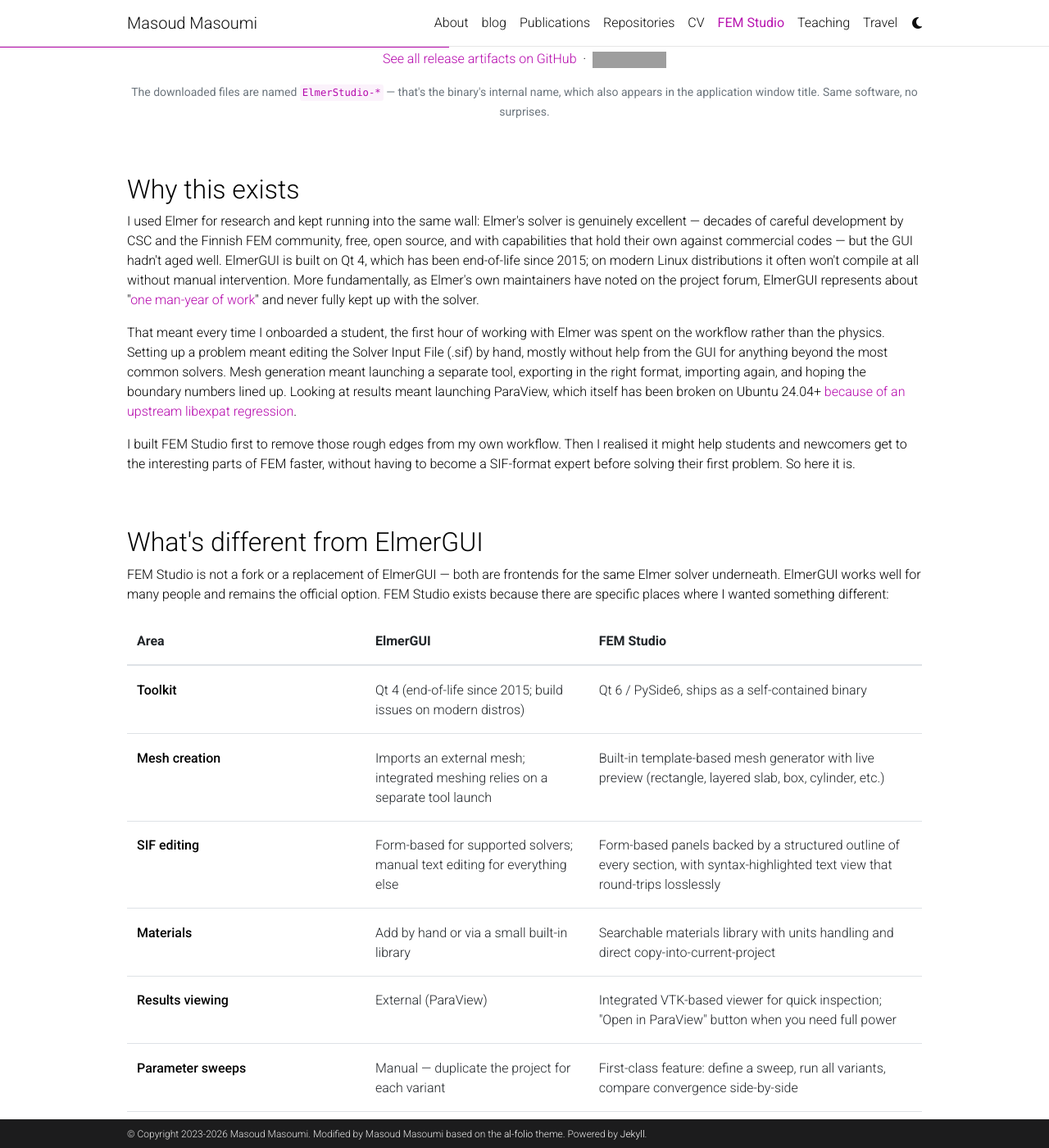
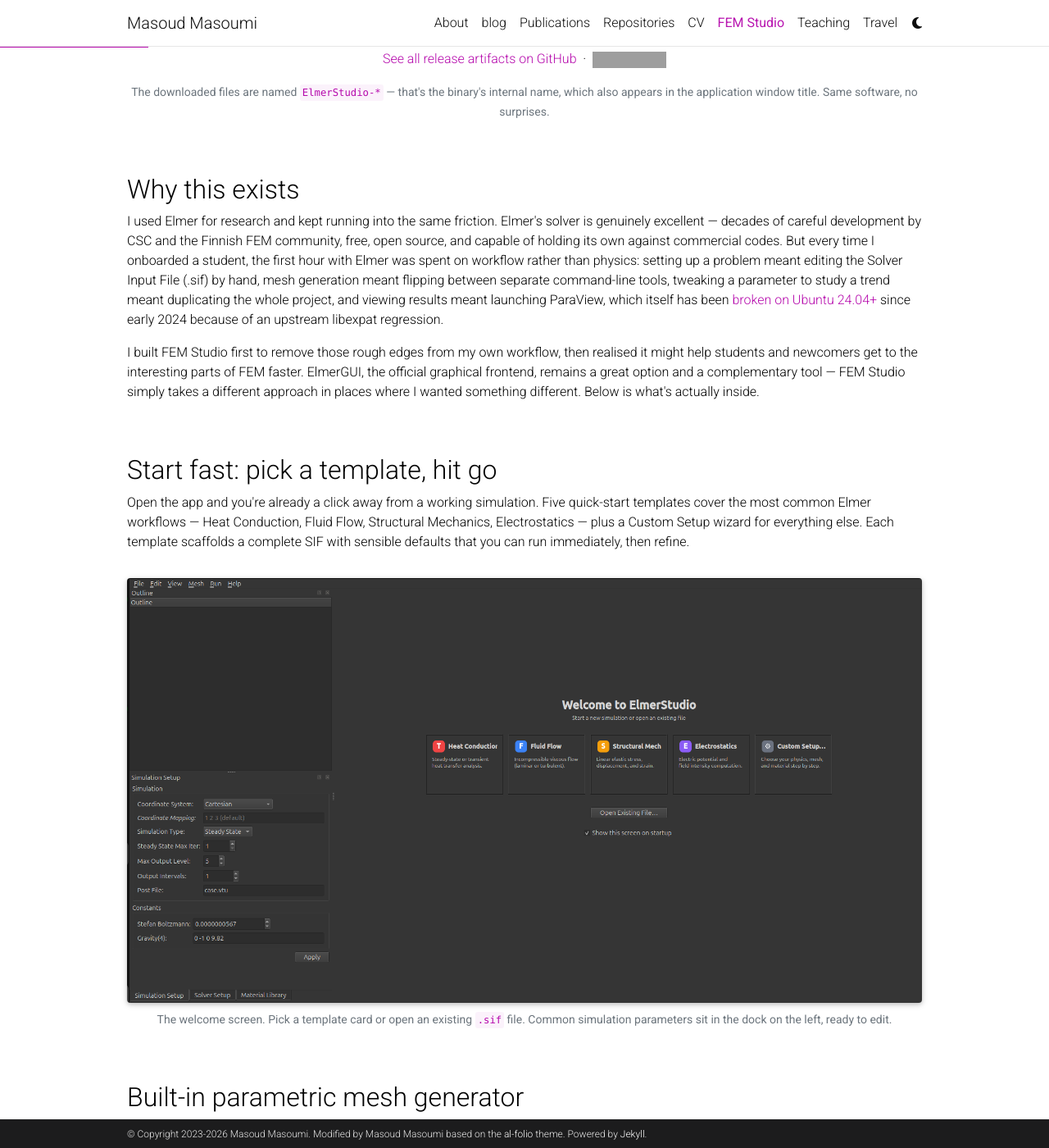
Before and after one commit to MasoudMiM/masoudmim.github.io, a Jekyll site: the page built from _pages/femstudio.md, in a window 1280 px wide and 1400 px high, scrolled down 533 px. Shown: the whole window at 82% size. Built offline with Jekyll 4.4.1, drawn with Linux system fonts in a browser that asks for light colours; comment, search, counter and statistics services are not loaded; a style sheet for code colours, icons or effects is not loaded; some of the changed text lies outside the part shown; grey boxes are pictures that could not be loaded.

Commit message:
Add FEM Studio project page with screenshots

```diff
--- a/_pages/femstudio.md
+++ b/_pages/femstudio.md
@@ -4,18 +4,20 @@ permalink: /femstudio/
 title: FEM Studio
 nav: true
 nav_order: 5
-description: A modern desktop GUI for Elmer FEM, born from research frustration and shared in case it's useful to anyone else.
+description: A modern desktop GUI for the Elmer FEM solver, born from research frustration and shared in case it's useful to anyone else.
 ---
 
-<!--
-  Page tone: personal & humble.  Two-tier naming convention adopted
-  for FEM Studio: "FEM Studio" everywhere user-facing on the web,
-  while the underlying binary keeps its original "ElmerStudio" name
-  (which is what they'll see in their downloads folder, --version
-  output, and the application window title bar).  The third paragraph
-  of the "Why this exists" section names this explicitly so observant
-  users aren't confused.
--->
+{% comment %}
+  Page tone: personal & humble. Two-tier naming: brand "FEM Studio"
+  on the website, binary "ElmerStudio" in downloads / window title /
+  --version output. Screenshots lead each section so users can see
+  the actual app before reading prose about it.
+
+  Note for future-me: Jekyll evaluates Liquid tags inside HTML
+  comments (it parses Liquid before HTML). Use {% raw %}{ % comment %}{% endraw %}
+  blocks (like this one) for documentation that mentions other
+  Liquid tags — that way the parser just skips the whole region.
+{% endcomment %}
 
 <div class="row mt-4">
   <div class="col-md-12">
@@ -32,17 +34,7 @@ description: A modern desktop GUI for Elmer FEM, born from research frustration
 
 <!-- ===========================================================
      Downloads
-     ===========================================================
-     Direct links to the public release repo.  GitHub's
-     /releases/latest endpoint redirects to the most recent
-     release, so we don't have to update version numbers here
-     when shipping a new build.
-
-     Note: the BINARY filenames still have "ElmerStudio-" prefix
-     (that's the internal name of the underlying executable).
-     Users see this in their downloads folder.  Reassuring them
-     in the file-name notes column avoids confusion.
--->
+     =========================================================== -->
 <div class="row mt-4">
   <div class="col-md-12">
     <h2>Download</h2>
@@ -91,17 +83,6 @@ description: A modern desktop GUI for Elmer FEM, born from research frustration
   </div>
 </div>
 
-<!-- Optional: a hero screenshot.  Drop your screenshot at
-     assets/img/femstudio/hero.png and uncomment.  The figure.liquid
-     include is al-folio's standard image helper.
-
-<div class="row mt-4">
-  <div class="col-md-12">
-    {% include figure.liquid path="assets/img/femstudio/hero.png" class="img-fluid rounded z-depth-1" zoomable=true caption="The main editor view, showing the SIF outline, structured form panel, and integrated mesh / results viewers." %}
-  </div>
-</div>
--->
-
 <!-- ===========================================================
      Why this exists
      =========================================================== -->
@@ -109,124 +90,260 @@ description: A modern desktop GUI for Elmer FEM, born from research frustration
   <div class="col-md-12">
     <h2>Why this exists</h2>
     <p>
-      I used Elmer for research and kept running into the same wall:
+      I used Elmer for research and kept running into the same friction.
       Elmer's solver is genuinely excellent — decades of careful
       development by CSC and the Finnish FEM community, free, open
-      source, and with capabilities that hold their own against
-      commercial codes — but the GUI hadn't aged well.  ElmerGUI is
-      built on Qt 4, which has been end-of-life since 2015; on
-      modern Linux distributions it often won't compile at all
-      without manual intervention.  More fundamentally, as
-      Elmer's own maintainers have noted on the project forum,
-      ElmerGUI represents about
-      "<a href="http://www.elmerfem.org/forum/viewtopic.php?f=4&t=3485" target="_blank" rel="noopener">one man-year of work</a>"
-      and never fully kept up with the solver.
-    </p>
-    <p>
-      That meant every time I onboarded a student, the first hour of
-      working with Elmer was spent on the workflow rather than the
-      physics.  Setting up a problem meant editing the Solver Input
-      File (.sif) by hand, mostly without help from the GUI for
-      anything beyond the most common solvers.  Mesh generation
-      meant launching a separate tool, exporting in the right
-      format, importing again, and hoping the boundary numbers
-      lined up.  Looking at results meant launching ParaView,
-      which itself has been broken on Ubuntu 24.04+
-      <a href="https://discourse.paraview.org/t/im-using-ubuntu-and-i-am-unable-to-open-a-vtp-vtu-vti-file-that-was-working-previously/15517" target="_blank" rel="noopener">because of an upstream libexpat regression</a>.
+      source, and capable of holding its own against commercial codes.
+      But every time I onboarded a student, the first hour with Elmer
+      was spent on workflow rather than physics: setting up a problem
+      meant editing the Solver Input File (.sif) by hand, mesh
+      generation meant flipping between separate command-line tools,
+      tweaking a parameter to study a trend meant duplicating the whole
+      project, and viewing results meant launching ParaView, which
+      itself has been
+      <a href="https://discourse.paraview.org/t/im-using-ubuntu-and-i-am-unable-to-open-a-vtp-vtu-vti-file-that-was-working-previously/15517" target="_blank" rel="noopener">broken on Ubuntu 24.04+</a>
+      since early 2024 because of an upstream libexpat regression.
     </p>
     <p>
       I built FEM Studio first to remove those rough edges from my own
-      workflow.  Then I realised it might help students and newcomers
-      get to the interesting parts of FEM faster, without having to
-      become a SIF-format expert before solving their first problem.
-      So here it is.
+      workflow, then realised it might help students and newcomers get
+      to the interesting parts of FEM faster.  ElmerGUI, the official
+      graphical frontend, remains a great option and a complementary
+      tool — FEM Studio simply takes a different approach in places
+      where I wanted something different.  Below is what's actually
+      inside.
     </p>
   </div>
 </div>
 
 <!-- ===========================================================
-     What's different
-     ===========================================================
-     Honest comparison with ElmerGUI.  No marketing-speak.
-     Each row is something I can stand behind based on real
-     differences between the two tools.
--->
+     Quick start: welcome screen
+     =========================================================== -->
 <div class="row mt-5">
   <div class="col-md-12">
-    <h2>What's different from ElmerGUI</h2>
+    <h2>Start fast: pick a template, hit go</h2>
     <p>
-      FEM Studio is not a fork or a replacement of ElmerGUI — both are
-      frontends for the same Elmer solver underneath.  ElmerGUI works
-      well for many people and remains the official option.  FEM Studio
-      exists because there are specific places where I wanted something
-      different:
+      Open the app and you're already a click away from a working
+      simulation.  Five quick-start templates cover the most common
+      Elmer workflows — Heat Conduction, Fluid Flow, Structural
+      Mechanics, Electrostatics — plus a Custom Setup wizard for
+      everything else.  Each template scaffolds a complete SIF with
+      sensible defaults that you can run immediately, then refine.
     </p>
+  </div>
+</div>
 
-    <table class="table">
-      <thead>
-        <tr>
-          <th style="width: 30%;">Area</th>
-          <th>ElmerGUI</th>
-          <th>FEM Studio</th>
-        </tr>
-      </thead>
-      <tbody>
-        <tr>
-          <td><strong>Toolkit</strong></td>
-          <td>Qt 4 (end-of-life since 2015; build issues on modern distros)</td>
-          <td>Qt 6 / PySide6, ships as a self-contained binary</td>
-        </tr>
-        <tr>
-          <td><strong>Mesh creation</strong></td>
-          <td>Imports an external mesh; integrated meshing relies on a separate tool launch</td>
-          <td>Built-in template-based mesh generator with live preview (rectangle, layered slab, box, cylinder, etc.)</td>
-        </tr>
-        <tr>
-          <td><strong>SIF editing</strong></td>
-          <td>Form-based for supported solvers; manual text editing for everything else</td>
-          <td>Form-based panels backed by a structured outline of every section, with syntax-highlighted text view that round-trips losslessly</td>
-        </tr>
-        <tr>
-          <td><strong>Materials</strong></td>
-          <td>Add by hand or via a small built-in library</td>
-          <td>Searchable materials library with units handling and direct copy-into-current-project</td>
-        </tr>
-        <tr>
-          <td><strong>Results viewing</strong></td>
-          <td>External (ParaView)</td>
-          <td>Integrated VTK-based viewer for quick inspection; "Open in ParaView" button when you need full power</td>
-        </tr>
-        <tr>
-          <td><strong>Parameter sweeps</strong></td>
-          <td>Manual — duplicate the project for each variant</td>
-          <td>First-class feature: define a sweep, run all variants, compare convergence side-by-side</td>
-        </tr>
-        <tr>
-          <td><strong>"Open in ParaView"</strong></td>
-          <td>Direct launch (broken on systems with libexpat 2.6.0–2.6.2)</td>
-          <td>Re-encodes the VTU on the fly to dodge the libexpat bug, so it just works on Ubuntu 24.04+ out of the box</td>
-        </tr>
-      </tbody>
-    </table>
-
-    <p>
-      <small>
-        If you're a long-time ElmerGUI user with custom solver definitions,
-        complex geometry imports, or a heavy parallel-MPI workflow, I'd
-        suggest sticking with what works.  FEM Studio's sweet spot is
-        students, newcomers, and anyone who wants a faster path from
-        problem statement to first solution.
+<div class="row mt-3">
+  <div class="col-md-12">
+    <img src="{{ '/assets/img/femstudio/welcome.png' | relative_url }}"
+         alt="FEM Studio welcome screen showing five simulation templates and the Simulation Setup form pre-populated with defaults"
+         class="img-fluid rounded z-depth-1">
+    <p class="text-center mt-2">
+      <small class="text-muted">
+        The welcome screen.  Pick a template card or open an existing
+        <code>.sif</code> file.  Common simulation parameters sit in
+        the dock on the left, ready to edit.
       </small>
     </p>
   </div>
 </div>
 
 <!-- ===========================================================
-     Note on what FEM Studio is NOT
-     ===========================================================
-     This section sets honest expectations.  Better to say what's
-     missing up front than to have users discover gaps mid-workflow.
--->
+     Mesh generator
+     =========================================================== -->
+<div class="row mt-5">
+  <div class="col-md-12">
+    <h2>Built-in parametric mesh generator</h2>
+    <p>
+      Mesh creation is integrated.  Nine geometry templates (1D line,
+      2D rectangles, L-shapes, layered slabs, axisymmetric cylinders,
+      polar shells, 3D boxes, hollow and solid cylinders) cover most
+      academic and prototyping cases.  Pick one, dial in the
+      parameters, and a 3D preview updates as you type — no exporting
+      to a separate mesh file format and re-importing.
+    </p>
+    <p>
+      The 2D paint canvas lets you assign material regions and
+      boundary IDs visually before the mesh is ever generated.
+      Coordinate-system conversions (revolve a 2D section into an
+      axisymmetric solid, extrude into 3D) are done through five
+      mapping modes that ship with the app, with no command-line
+      ElmerGrid invocations to remember.
+    </p>
+  </div>
+</div>
+
+<div class="row mt-3">
+  <div class="col-md-12">
+    <img src="{{ '/assets/img/femstudio/mesh_generator.png' | relative_url }}"
+         alt="Mesh generator with subcell controls on the left, 2D paint canvas on the right, and a live 3D preview of the resulting cylinder mesh below"
+         class="img-fluid rounded z-depth-1">
+    <p class="text-center mt-2">
+      <small class="text-muted">
+        Mesh generator: parametric controls, 2D paint canvas for
+        material regions, and a live 3D preview that updates as you
+        change parameters.
+      </small>
+    </p>
+  </div>
+</div>
+
+<div class="row mt-3">
+  <div class="col-md-12">
+    <p>
+      For the cases the templates don't cover, the
+      <strong>Mesh → Operations</strong> menu exposes ElmerGrid's
+      full toolbox through a GUI: Scale, Translate, Rotate, Merge
+      Nodes, Reduce Order, Clone, Mirror.  Each operation is a
+      simple form-based dialog that runs ElmerGrid for you with the
+      right flags — no need to remember the
+      <code>-scale</code> / <code>-rotate</code> / <code>-merge</code>
+      command-line syntax.  External meshes (Gmsh
+      <code>.msh</code>, Abaqus <code>.unv</code>, STL) load
+      directly.
+    </p>
+  </div>
+</div>
+
+<!-- ===========================================================
+     Editor + outline + integrated results
+     =========================================================== -->
+<div class="row mt-5">
+  <div class="col-md-12">
+    <h2>One window, full workflow</h2>
+    <p>
+      The main editor is built around a single principle: everything
+      you need to set up, run, and inspect a simulation lives in one
+      window, not five.  The semantic outline on the left groups the
+      SIF into Setup, Physics, Domain, and Boundaries — click any
+      entry to jump to it.  The middle pane is a syntax-highlighted
+      SIF editor that round-trips losslessly with the form-based
+      dock panels.  The right pane is an integrated VTK results
+      viewer with field selection, colormaps (jet, viridis, plasma,
+      and more), displacement warping, and clip planes.
+    </p>
+    <p>
+      When you do need ParaView's full power, one click opens the
+      current results in it.  The "Open in ParaView" path also
+      transparently re-encodes the VTU on the way out to dodge the
+      libexpat 2.6.0–2.6.2 bug that breaks ParaView on Ubuntu
+      24.04+ — so it just works on a stock install with no patching.
+    </p>
+  </div>
+</div>
+
+<div class="row mt-3">
+  <div class="col-md-12">
+    <img src="{{ '/assets/img/femstudio/full_editor.png' | relative_url }}"
+         alt="Full editor view: outline tree on the left, syntax-highlighted SIF in the middle, integrated VTK results viewer on the right showing displacement field on a meshed solid"
+         class="img-fluid rounded z-depth-1">
+    <p class="text-center mt-2">
+      <small class="text-muted">
+        Outline tree, SIF editor, and integrated results viewer
+        all in one window.  This particular project couples linear
+        elasticity with a heat equation; the right pane is showing
+        the displacement field on a refined mesh of about 67k nodes
+        and 15k cells.
+      </small>
+    </p>
+  </div>
+</div>
+
+<!-- ===========================================================
+     Parameter sweeps
+     =========================================================== -->
+<div class="row mt-5">
+  <div class="col-md-12">
+    <h2>Parameter sweeps as a first-class feature</h2>
+    <p>
+      Studying how a result depends on material properties, boundary
+      conditions, or geometry is something Elmer users do constantly
+      — and historically meant either duplicating the project N
+      times or writing shell scripts that templated the SIF.  FEM
+      Studio makes parameter sweeps a built-in feature.  Drop a
+      sibling <code>&lt;case&gt;.sweep.yaml</code> file next to your
+      SIF, declare which keywords vary and over what values, and
+      hit <strong>Run sweep</strong>.
+    </p>
+    <p>
+      Three sweep modes ship out of the box:
+    </p>
+    <ul>
+      <li>
+        <strong>Cartesian product</strong> — every combination of
+        every parameter.  Use it for full-factorial studies.
+      </li>
+      <li>
+        <strong>Zip</strong> — parameters advance together in
+        lockstep.  Use it when you want N pre-paired
+        configurations rather than N×M combinations.
+      </li>
+      <li>
+        <strong>Latin hypercube</strong> — random samples spread
+        across the parameter space.  Use it for design-of-experiments
+        style coverage when full Cartesian would be too many runs.
+      </li>
+    </ul>
+    <p>
+      Each sweep step runs in its own subdirectory with its own
+      generated SIF, runs the solver, and surfaces results in a
+      live status table as the sweep progresses.  You can abort
+      the whole sweep, skip just the current step, or watch
+      convergence plot live for the active run.  When it's done,
+      you have a structured directory tree of every result, ready
+      to post-process or feed into your own analysis script.
+    </p>
+  </div>
+</div>
+
+<!-- ===========================================================
+     Other features worth mentioning
+     =========================================================== -->
+<div class="row mt-5">
+  <div class="col-md-12">
+    <h2>Other things you get</h2>
+    <ul>
+      <li>
+        <strong>Live convergence plotting</strong> while ElmerSolver
+        runs.  Residuals stream into a chart in real time, so you
+        see divergence the moment it happens instead of staring at
+        terminal output.
+      </li>
+      <li>
+        <strong>A 35-entry materials library</strong> with one-click
+        insert.  Steel, aluminum, copper, water, air, and the
+        usual suspects all pre-defined with units handled for you.
+      </li>
+      <li>
+        <strong>Pre-flight validation</strong> before each run.
+        Catches things like two Body sections claiming the same
+        mesh ID (Elmer silently honors only the first) and unmapped
+        boundary conditions before you find them at simulation
+        time.
+      </li>
+      <li>
+        <strong>Parallel solver support</strong> through a settings
+        dialog — pick the number of MPI processes and FEM Studio
+        invokes <code>ElmerSolver_mpi</code> with the right
+        partitioning.
+      </li>
+      <li>
+        <strong>Cross-platform</strong>: same UI, same project
+        files, same workflow on both Linux and Windows.  Modern
+        Qt 6 stack, no Qt 4 build battles on current distros.
+      </li>
+      <li>
+        <strong>Self-contained binary</strong>.  Linux AppImage and
+        Windows installer ship with everything they need.  No pip,
+        no virtualenv, no PySide6 dependency hell.
+      </li>
+    </ul>
+  </div>
+</div>
+
+<!-- ===========================================================
+     Honest boundaries
+     =========================================================== -->
 <div class="row mt-5">
   <div class="col-md-12">
     <h2>What it isn't</h2>
@@ -239,19 +356,22 @@ description: A modern desktop GUI for Elmer FEM, born from research frustration
         or your distribution's package manager.
       </li>
       <li>
-        <strong>It isn't a CAD tool.</strong>  FEM Studio's mesh generator
-        covers parametric primitives well but doesn't do general CAD
-        import.  For complex geometries, mesh externally with Gmsh,
-        Salome, or your CAD tool's mesh export, then load the .msh /
-        .unv / .stl file into FEM Studio.
+        <strong>It isn't a CAD tool.</strong>  The mesh generator
+        covers parametric primitives well but doesn't do general
+        CAD import.  For complex geometries, mesh externally with
+        Gmsh, Salome, or your CAD tool's mesh export, then load
+        the <code>.msh</code> / <code>.unv</code> / <code>.stl</code>
+        file into FEM Studio.
       </li>
       <li>
-        <strong>It isn't every Elmer feature.</strong>  Elmer's solver
-        has decades of accumulated capability.  FEM Studio surfaces the
-        common 80% with structured forms; the remaining 20% is still
-        accessible by editing the SIF directly in the integrated text
-        view.  If a feature you need is buried in the text view and
-        you'd like a form for it,
+        <strong>It isn't every Elmer feature.</strong>  Elmer's
+        solver has decades of accumulated capability.  FEM Studio
+        ships eight solver definition files covering common
+        physics (heat, linear elasticity, Navier-Stokes,
+        electrostatics, Helmholtz, advection-diffusion, static
+        current, result output); the rest is still accessible by
+        editing the SIF directly in the integrated text view.  If
+        a feature you need would benefit from a structured form,
         <a href="https://github.com/FEMStudio/femstudio-releases/issues" target="_blank" rel="noopener">file an issue</a>.
       </li>
       <li>
@@ -265,13 +385,7 @@ description: A modern desktop GUI for Elmer FEM, born from research frustration
 
 <!-- ===========================================================
      Feedback
-     ===========================================================
-     Issue tracker on the public release repo doubles as the
-     bug/feature/feedback channel.  Issue creation requires a
-     GitHub account — most users in this audience already have one,
-     but if not, an alternative low-friction channel via the site's
-     contact info would be a future addition.
--->
+     =========================================================== -->
 <div class="row mt-5">
   <div class="col-md-12">
     <h2>Feedback &amp; bug reports</h2>
@@ -281,8 +395,8 @@ description: A modern desktop GUI for Elmer FEM, born from research frustration
       <a href="https://github.com/FEMStudio/femstudio-releases/issues" target="_blank" rel="noopener">github.com/FEMStudio/femstudio-releases/issues</a>.
       Bug reports, feature ideas, "this menu is confusing"
       observations, "what does this option mean" questions — all
-      welcome.  When reporting a bug, please include your OS,
-      the FEM Studio version (Help → About in the app, or run with
+      welcome.  When reporting a bug, please include your OS, the
+      FEM Studio version (Help → About in the app, or run with
       <code>--version</code>), and what you were doing when it
       happened.
     </p>
```
Also changed, not shown: assets/img/femstudio/full_editor.png (added), assets/img/femstudio/mesh_generator.png (added), assets/img/femstudio/welcome.png (added).
